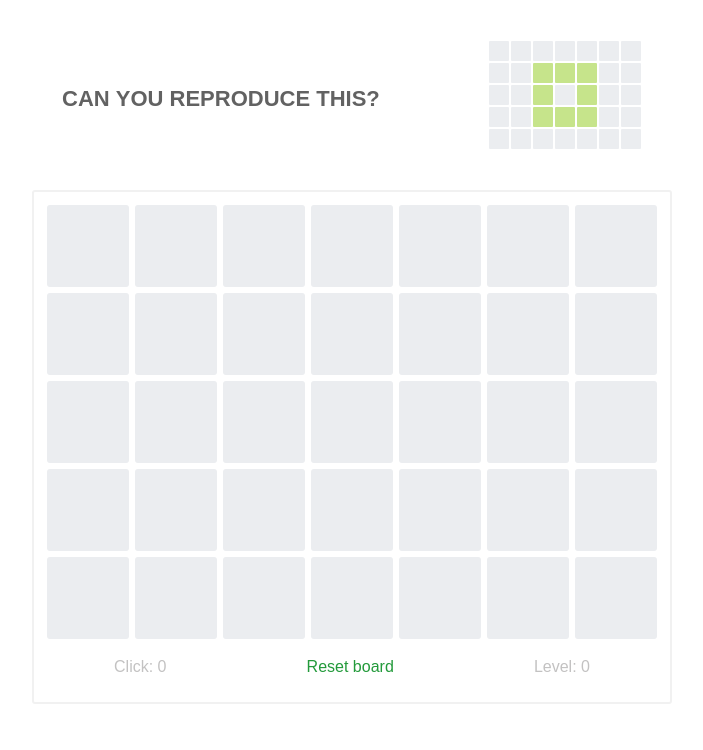
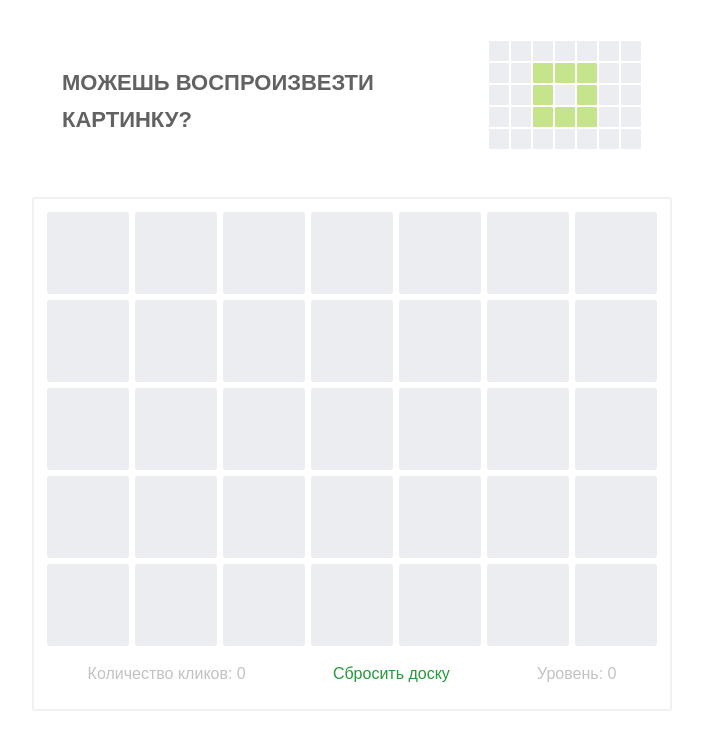
Before and after one commit to lucasscariot/rocks, a React (Create React App) app: page / in a window 1280 px wide. Shown: the top 750 px of the page, without its empty margins (288-991 px from the left). Built offline with nearby package versions, Linux system fonts and the light colour scheme; what analytics-node would draw is missing.

Commit message:
[-] Updage lang

```diff
--- a/src/App.js
+++ b/src/App.js
@@ -112,10 +112,11 @@ class Board extends Component {
           <div className="title">
             {this.state.isWin ? (
               <div>
-              <h1>You rock! <a onClick={() => this.nextLevel()}>Next level ?</a></h1>
+
+              <h1>Ты гений! <a onClick={() => this.nextLevel()}>Следующий уровень?</a></h1>
               </div>
             ) : (
-              <h1>Can you reproduce this?</h1>
+              <h1>Можешь воспроизвезти картинку?</h1>
             )}
           </div>
           <div className="final">
@@ -215,9 +216,9 @@ class Board extends Component {
             </div>
           </div>
           <div className="data">
-            <p>Click: {this.state.clicks}</p>
-            <p><a onClick={() => this.resetBoard()}>Reset board</a></p>
-            <p>Level: {this.state.level}</p>
+            <p>Количество кликов: {this.state.clicks}</p>
+            <p><a onClick={() => this.resetBoard()}>Сбросить доску</a></p>
+            <p>Уровень: {this.state.level}</p>
           </div>
         </div>
       </div>
```
